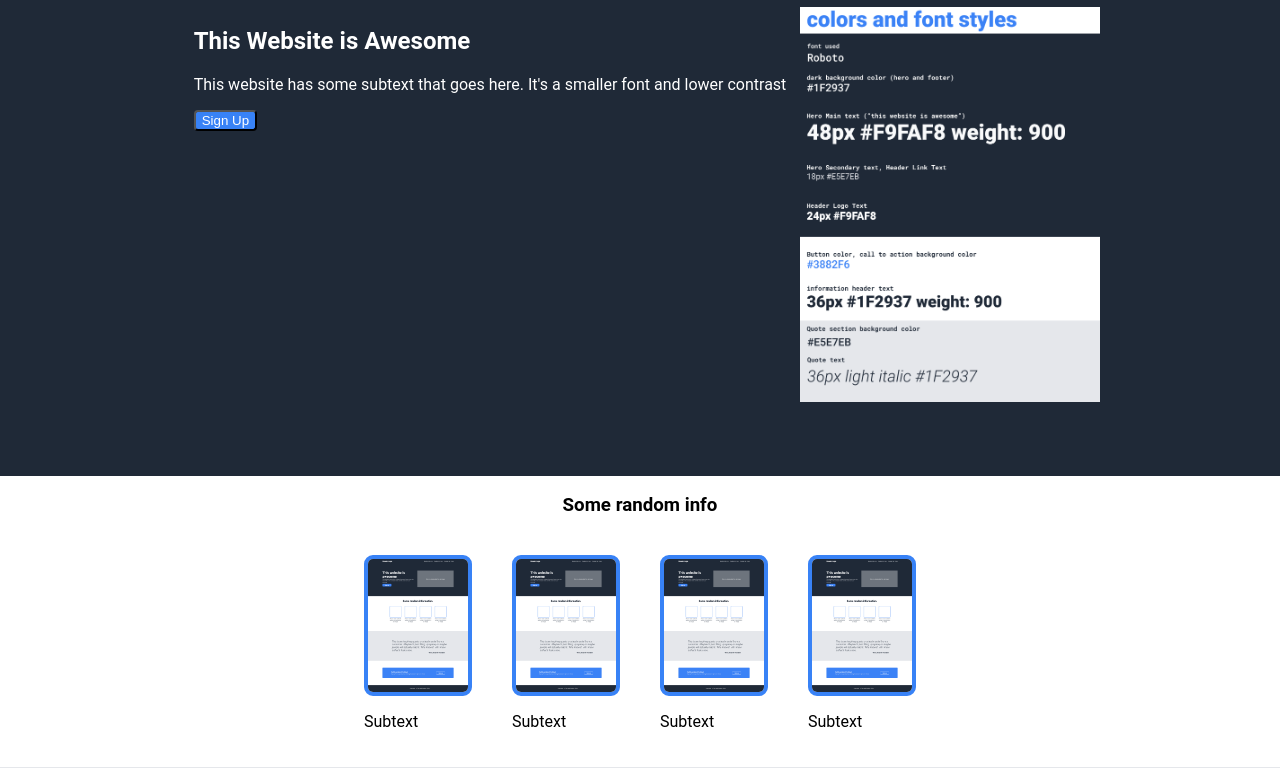
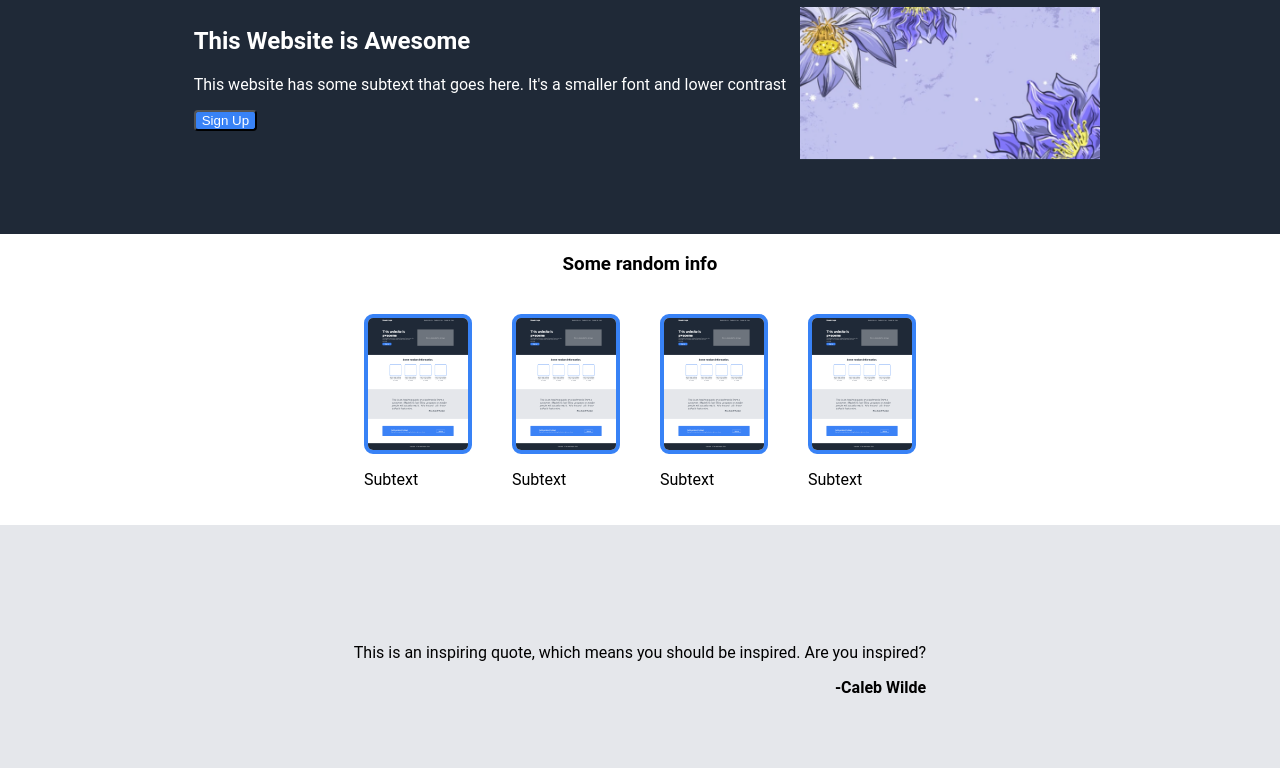
Before and after one commit to CorySpitzer/odin-landing-page, a plain HTML site: page index.html in a window 1280 px wide. Shown: the part 32-800 px from the top of the page. Drawn offline with Linux system fonts and the light colour scheme.

Commit message:
Display purple flowers in top section

```diff
--- a/index.html
+++ b/index.html
@@ -28,7 +28,8 @@
             <button>Sign Up</button>
           </div>
           <div class="image-on-dark-blue">
-            <img class="top-image" src="odin-landing-page-fonts-and-colors.png" alt="A font and color guide for this project">
+            <img class="top-image" src="purple-flowers.PNG" alt="A font and color guide for this project">
+            <!-- Image from https://www.freeimages.com/clipart/floral-flourish-frame-5690069 -->
           </div>
       </div>
 
```
Also changed, not shown: purple-flowers.PNG (added).
